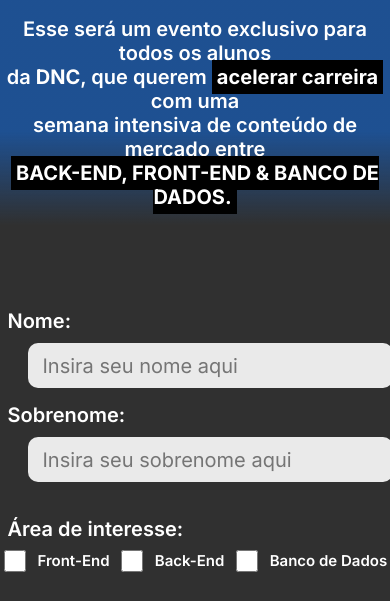
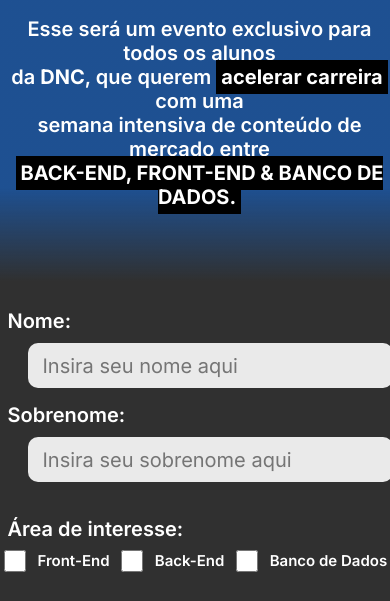
Before and after one commit to GustavoCarvalhoA/bootcamp-DNC, a plain HTML site: page index.html in a window 390 px wide. Shown: the part 243-844 px from the top of the page. Drawn offline with Linux system fonts and the light colour scheme.

Commit message:
ajustes finais

```diff
--- a/style.css
+++ b/style.css
@@ -254,7 +254,7 @@ footer nav{
 
 @media only screen and (max-width: 600px){
     body {
-        background: linear-gradient(180deg, rgba(12, 112, 242, 0.5) 20%, rgba(12, 112, 242, 0) 25%),#303030;}
+        background: linear-gradient(180deg, rgba(12, 112, 242, 0.5) 23%, rgba(12, 112, 242, 0) 28%),#303030;}
     #menu a{
         font-size: 10px;
         font-weight: 600;
@@ -277,6 +277,7 @@ footer nav{
 
             header h2{
                 font-size: 20px;
+                margin-left: 9px;
                 }
 
                 section{
```
